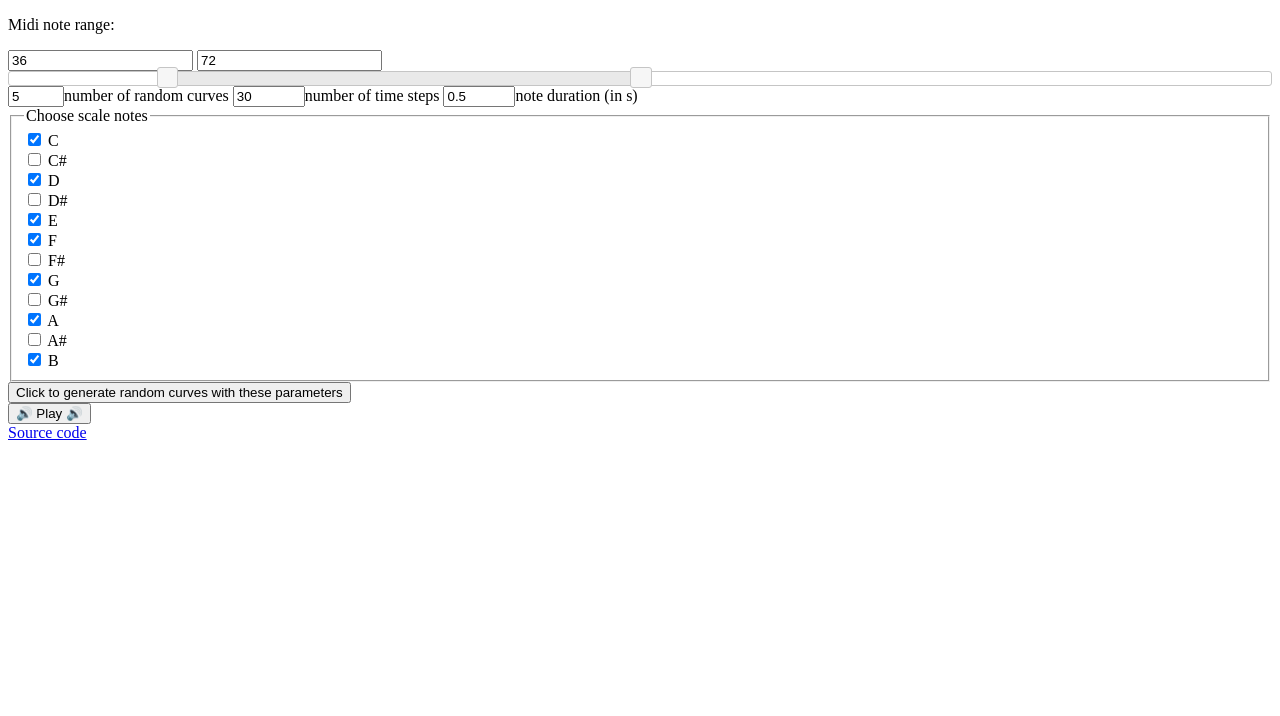
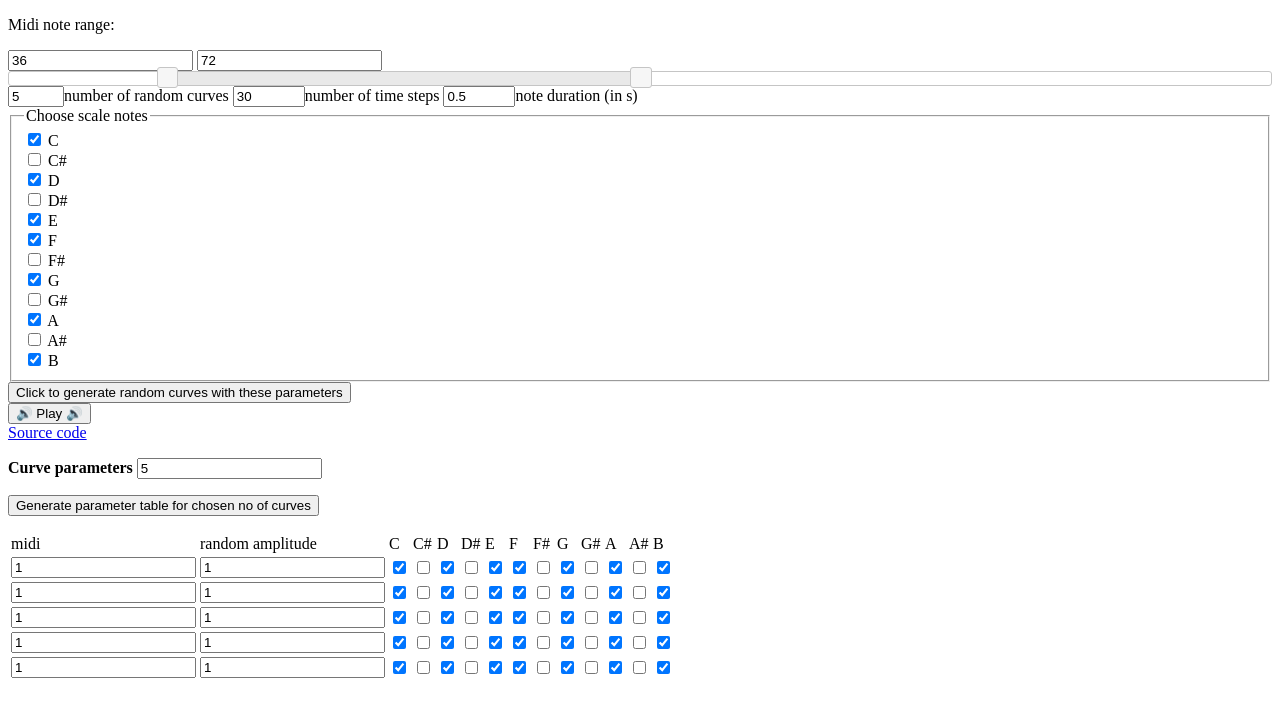
Before and after one commit to urswilke/chaos_synthetization, a website built with Vite: page index.html in a window 1280 px wide. Built offline with nearby package versions, Linux system fonts and the light colour scheme.

Commit message:
copy relevant code as is from jquery_dyn_table

```diff
--- a/index.html
+++ b/index.html
@@ -98,5 +98,74 @@
   <button name="plot-and-play-button" id="plot-and-play-button">🔊 Play 🔊</button>
   <br>
   <a href="https://github.com/urswilke/chaos_synthetization">Source code</a>
+
+
+  <p>
+    <label><strong>Curve parameters</strong></label>
+    <label><input name="n_curves_input" type="number" value="5" placeholder="Enter number of curves (will delete all previous entries!)" /></label>
+<div class="clear"></div>
+</p>
+
+<button name="gen_para_tbl" id="gen_para_tbl">Generate parameter table for chosen no of curves</button>
+<p id="p_root_notes"></p>
+<p id="p_random_amplitudes"></p>
+<p id="p_note_checks"></p>
+
+<div class="curve_params_div">
+    <table id="curve_params_tbl" width="630" border="0">
+        <tr>
+            <td>midi</td>
+            <!-- <td width="20">Sex</td> -->
+            <td>random amplitude</td>
+            <td>C</td>
+            <td>C#</td>
+            <td>D</td>
+            <td>D#</td>
+            <td>E</td>
+            <td>F</td>
+            <td>F#</td>
+            <td>G</td>
+            <td>G#</td>
+            <td>A</td>
+            <td>A#</td>
+            <td>B</td>
+        </tr>
+    </table>
+</div>
+
+<div class="template" style="display: none">
+    <table>
+        <tr class="i_curve_params">
+            <td><input class="root_note" name="root_note" value="1" type="number" placeholder="Name"
+                    required="required" /></td>
+            <!-- <td>
+                 <select name="cand_sex" required="required">
+                    <option value=" "> </option>
+                    <option value="Male">Male</option>
+                    <option value="Female">Female</option>
+                 </select>
+              </td> -->
+              <td><input class="random_amplitude" name="random_amplitude" value="1" type="number" step="any" placeholder="Email" required="required" /></td>
+                <td><input type="checkbox" class="note_check" id="C" name="C" value=0 checked></td>
+                <td><input type="checkbox" class="note_check" id="C#" name="C#" value=1></td>
+                <td><input type="checkbox" class="note_check" id="D" name="D" value=2 checked></td>
+                <td><input type="checkbox" class="note_check" id="D#" name="D#" value=3></td>
+                <td><input type="checkbox" class="note_check" id="E" name="E" value=4 checked></td>
+                <td><input type="checkbox" class="note_check" id="F" name="F" value=5 checked></td>
+                <td><input type="checkbox" class="note_check" id="F#" name="F#" value=6></td>
+                <td><input type="checkbox" class="note_check" id="G" name="G" value=7 checked></td>
+                <td><input type="checkbox" class="note_check" id="G#" name="G#" value=8></td>
+                <td><input type="checkbox" class="note_check" id="A" name="A" value=9 checked></td>
+                <td><input type="checkbox" class="note_check" id="A#" name="A#" value=10></td>
+                <td><input type="checkbox" class="note_check" id="B" name="B" value=11 checked></td>
+        </tr>
+    </table>
+</div>
+<script src="jquery_functions.js"></script>
+<script>
+    document.getElementById("gen_para_tbl").addEventListener('click', get_inputs);
+</script>
+
+
   </body>
 </html>
--- /dev/null
+++ b/jquery_functions.js
@@ -0,0 +1,41 @@
+        $('[name="n_curves_input"]').on('change', function () {
+            // Not checking for Invalid input
+            if (this.value != '') {
+                var val = parseInt(this.value, 10);
+
+                $('#curve_params_tbl tbody').find("tr:gt(0)").remove();
+                for (var i = 0; i < val; i++) {
+                    // Clone the Template
+                    var $cloned = $('.template tbody').clone();
+                    // For each Candidate append the template row
+                    $('#curve_params_tbl tbody').append($cloned.html());
+                }
+            }
+        })
+        // this also fires the function when ready in the beginning:
+        // (see here: https://stackoverflow.com/a/17247289)
+        .change();
+
+        function get_inputs() {
+            var countr = 0;
+            var root_notes = new Array();
+            var random_amplitudes = new Array();
+            var note_checks = new Array();
+            $("tr.i_curve_params").not(".template tr.i_curve_params").each(function () {
+                aa = $(this);
+                root_notes[countr] = Number(aa.find("input.root_note").val());
+                random_amplitudes[countr] = Number(aa.find("input.random_amplitude").val());
+                note_checks[countr] = aa
+                    .find("input.note_check")
+                    .filter(function() {return this.checked;})
+                    .map(function() {return this.value;})
+                    .get()
+                    .map(Number);
+                countr += 1;
+            });
+            document.getElementById("p_root_notes").innerHTML = root_notes;
+            document.getElementById("p_random_amplitudes").innerHTML = random_amplitudes;
+            document.getElementById("p_note_checks").innerHTML = note_checks;
+            // console.log(root_notes)
+            // return note_checks;
+        }
```
